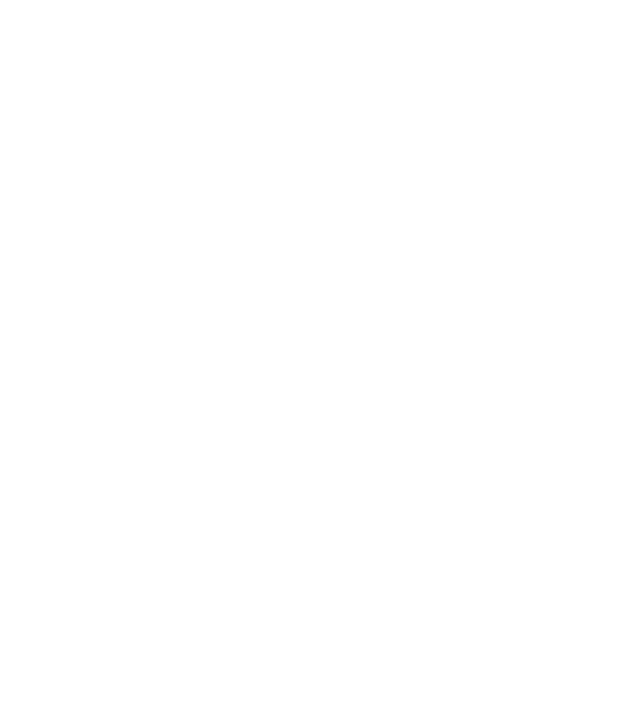
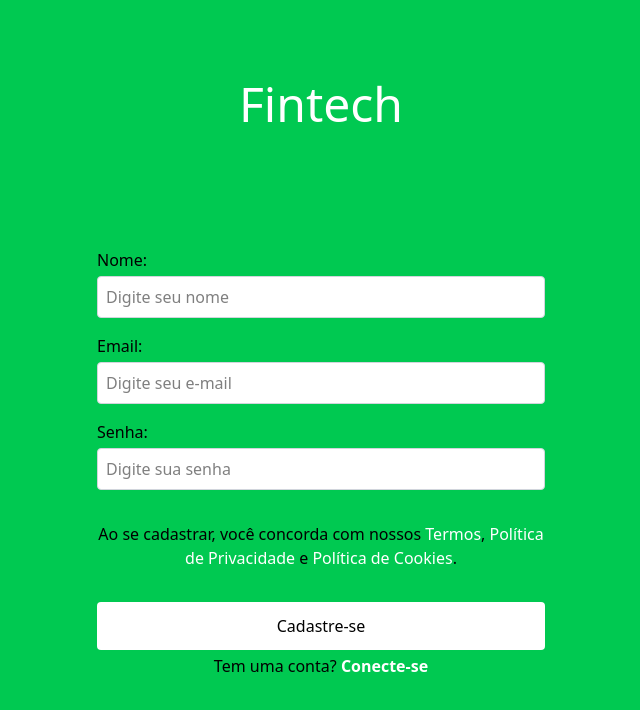
Before and after one commit to fabriciorostand/fintech-frontend, a React (Vite) app: page /signup in a window 1280 px wide. Before the commit this address had no page. Shown: the top 710 px of the page, without its empty margins (319-959 px from the left). Built offline with nearby package versions, Linux system fonts and the light colour scheme.

Commit message:
feat: add signup page and unify input components

```diff
--- a/src/app.tsx
+++ b/src/app.tsx
@@ -1,6 +1,7 @@
 import { QueryClient, QueryClientProvider } from '@tanstack/react-query';
 import { BrowserRouter, Route, Routes } from 'react-router-dom';
 import { Index } from './pages/index.tsx';
+import { Signup } from './pages/signup.tsx';
 
 const queryClient = new QueryClient();
 
@@ -10,6 +11,7 @@
       <BrowserRouter>
         <Routes>
           <Route element={<Index />} index />
+          <Route element={<Signup />} path="/signup" />
         </Routes>
       </BrowserRouter>
     </QueryClientProvider>
--- a/src/components/login-form.tsx
+++ b/src/components/login-form.tsx
@@ -1,22 +1,52 @@
 import { Form, FormLabel, FormSeparator, FormOthersLoginMethods } from '../components/ui/form'
-import { EmailInput } from './ui/email-input'
-import { PasswordInput } from './ui/password-input'
+import { Input } from './ui/input'
+import { TogglePasswordButton } from './ui/toggle-password-button'
 import { Button } from './ui/button'
+import { useState } from 'react'
 
 export function LoginForm() {
+    const [email, setEmail] = useState('')
+    const [password, setPassword] = useState('')
+    const [passwordVisible, setPasswordVisible] = useState(false)
+
+    const handleEmailChange = (value: string) => setEmail(value)
+    const handlePasswordChange = (e: React.ChangeEvent<HTMLInputElement>) => {
+        setPassword(e.target.value)
+        if (!e.target.value) setPasswordVisible(false)
+    }
+    const togglePasswordVisibility = () => setPasswordVisible(v => !v)
 
     return (
         <Form>
             <FormLabel className="mt-30">
                 Email:
             </FormLabel>
-            <EmailInput />
+            <Input
+                type="email"
+                placeholder="Digite seu e-mail"
+                value={email}
+                onChange={e => handleEmailChange(e.target.value)}
+                autoComplete="email"
+                required
+            />
 
             <FormLabel className="mt-4">
                 Senha:
             </FormLabel>
             <div className="relative w-full max-w-md mx-auto mt-1">
-                <PasswordInput />
+                <Input
+                    type={passwordVisible ? 'text' : 'password'}
+                    placeholder="Digite sua senha"
+                    value={password}
+                    onChange={handlePasswordChange}
+                    required
+                    className="pr-10"
+                />
+                <TogglePasswordButton
+                    isVisible={passwordVisible}
+                    onToggle={togglePasswordVisibility}
+                    show={!!password}
+                />
             </div>
 
             <div className="text-sm text-white font-semibold block w-full max-w-md mx-auto mt-1">
--- a/src/components/ui/button.tsx
+++ b/src/components/ui/button.tsx
@@ -1,14 +1,15 @@
-import { type ReactNode, type FC } from 'react'
 
-interface ButtonProps {
+import { type ButtonHTMLAttributes, type ReactNode, type FC } from 'react'
+
+interface ButtonProps extends ButtonHTMLAttributes<HTMLButtonElement> {
     children: ReactNode;
 }
 
-const Button: FC<ButtonProps> = ({ children }) => {
+const Button: FC<ButtonProps> = ({ children, ...props }) => {
     return (
         <button
-            type="button"
-            className="bg-white text-black p-3 rounded w-full max-w-md mx-auto block mt-8 hover:cursor-pointer hover:bg-gray-100"
+            className="bg-white text-black p-3 rounded w-full max-w-md mx-auto block mt-8 hover:cursor-pointer hover:bg-gray-100 disabled:opacity-60"
+            {...props}
         >
             {children}
         </button>
--- a/src/components/ui/email-input.tsx
+++ /dev/null
@@ -1,26 +0,0 @@
-import { type FC, type ChangeEvent } from 'react';
-
-interface EmailInputProps {
-    onChange?: (value: string) => void;
-    value?: string;
-}
-
-const EmailInput: FC<EmailInputProps> = ({ onChange, value }) => {
-    const handleChange = (e: ChangeEvent<HTMLInputElement>): void => {
-        onChange?.(e.target.value);
-    };
-
-    return (
-        <input
-            className="bg-white border border-gray-300 p-2 rounded w-full max-w-md mx-auto block mt-1"
-            type="email"
-            placeholder="Digite seu e-mail"
-            value={value}
-            onChange={handleChange}
-        />
-    )
-}
-
-export {
-    EmailInput
-}
--- /dev/null
+++ b/src/components/ui/input.tsx
@@ -0,0 +1,19 @@
+import type * as React from 'react';
+
+interface InputProps extends React.InputHTMLAttributes<HTMLInputElement> {
+    className?: string;
+}
+
+function Input({ className = '', type = 'text', ...props }: InputProps) {
+    return (
+        <input
+            className={`bg-white border border-gray-300 p-2 rounded w-full max-w-md mx-auto block mt-1 ${className}`}
+            type={type}
+            {...props}
+        />
+    );
+}
+
+export {
+    Input
+};
--- a/src/components/ui/password-input.tsx
+++ /dev/null
@@ -1,49 +0,0 @@
-import { type FC, type ChangeEvent, useState } from 'react';
-import { TogglePasswordButton } from './toggle-password-button';
-
-interface PasswordInputProps {
-    onChange?: (value: string) => void;
-    value?: string;
-}
-
-const PasswordInput: FC<PasswordInputProps> = ({ onChange, value: externalValue }) => {
-    const [passwordVisible, setPasswordVisible] = useState<boolean>(false);
-    const [internalValue, setInternalValue] = useState<string>('');
-
-    const value = externalValue !== undefined ? externalValue : internalValue;
-
-    const handleChange = (e: ChangeEvent<HTMLInputElement>): void => {
-        const newValue = e.target.value;
-        setInternalValue(newValue);
-        onChange?.(newValue);
-
-        if (!newValue) {
-            setPasswordVisible(false);
-        }
-    };
-
-    const togglePasswordVisibility = (): void => {
-        setPasswordVisible(prev => !prev);
-    };
-
-    return (
-        <div className="relative">
-            <input
-                className="bg-white border border-gray-300 p-2 rounded w-full block pr-10"
-                type={passwordVisible ? 'text' : 'password'}
-                placeholder="Digite sua senha"
-                value={value}
-                onChange={handleChange}
-            />
-            <TogglePasswordButton
-                isVisible={passwordVisible}
-                onToggle={togglePasswordVisibility}
-                show={!!value}
-            />
-        </div>
-    );
-}
-
-export {
-    PasswordInput
-}
--- /dev/null
+++ b/src/pages/signup.tsx
@@ -0,0 +1,124 @@
+import { Form, FormLabel } from "../components/ui/form"
+import { Input } from "../components/ui/input"
+import { TogglePasswordButton } from "../components/ui/toggle-password-button"
+import { Button } from "../components/ui/button"
+
+import { useState } from 'react'
+import { useCreateUser } from '../services/use-create-user'
+
+export function Signup() {
+
+    const [name, setName] = useState('')
+    const [email, setEmail] = useState('')
+    const [password, setPassword] = useState('')
+    const [passwordVisible, setPasswordVisible] = useState(false)
+    const [error, setError] = useState<string | null>(null)
+    const [success, setSuccess] = useState(false)
+
+    const createUser = useCreateUser()
+
+
+    const handleNameChange = (e: React.ChangeEvent<HTMLInputElement>) => setName(e.target.value)
+    const handleEmailChange = (value: string) => setEmail(value)
+    const handlePasswordChange = (e: React.ChangeEvent<HTMLInputElement>) => {
+        setPassword(e.target.value)
+        if (!e.target.value) setPasswordVisible(false)
+    }
+    const togglePasswordVisibility = () => setPasswordVisible(v => !v)
+
+    const handleSubmit = async (e: React.FormEvent<HTMLFormElement>) => {
+        e.preventDefault()
+        setError(null)
+        setSuccess(false)
+        createUser.mutate(
+            { name, email, password },
+            {
+                onSuccess: () => {
+                    setSuccess(true)
+                    setName('')
+                    setEmail('')
+                    setPassword('')
+                },
+                onError: (err: unknown) => {
+                    let msg = 'Erro ao cadastrar usuário.'
+                    if (err instanceof Error) msg = err.message
+                    setError(msg)
+                },
+            }
+        )
+    }
+
+    return (
+        <main className="min-h-screen bg-green-500">
+            <h1 className="text-5xl text-white text-center pt-20">Fintech</h1>
+            <Form onSubmit={handleSubmit}>
+                <FormLabel className="mt-30">
+                    Nome:
+                </FormLabel>
+                <Input
+                    type="text"
+                    placeholder="Digite seu nome"
+                    value={name}
+                    onChange={handleNameChange}
+                    autoComplete="name"
+                    required
+                />
+
+                <FormLabel className="mt-4">
+                    Email:
+                </FormLabel>
+                <Input
+                    type="email"
+                    placeholder="Digite seu e-mail"
+                    value={email}
+                    onChange={e => handleEmailChange(e.target.value)}
+                    autoComplete="email"
+                    required
+                />
+
+                <FormLabel className="mt-4">
+                    Senha:
+                </FormLabel>
+                <div className="relative w-full max-w-md mx-auto mt-1">
+                    <Input
+                        type={passwordVisible ? 'text' : 'password'}
+                        placeholder="Digite sua senha"
+                        value={password}
+                        onChange={handlePasswordChange}
+                        required
+                        className="pr-10"
+                    />
+                    <TogglePasswordButton
+                        isVisible={passwordVisible}
+                        onToggle={togglePasswordVisibility}
+                        show={!!password}
+                    />
+                </div>
+
+                <p className="text-black text-center block w-full max-w-md mx-auto mt-8">
+                    Ao se cadastrar, você concorda com nossos
+                    <a className="text-white" href="#"> Termos</a>,
+                    <a className="text-white" href="#"> Política de Privacidade</a> e
+                    <a className="text-white" href="#"> Política de Cookies</a>.
+                </p>
+
+
+                <Button type="submit" disabled={createUser.status === 'pending'}>
+                    {createUser.status === 'pending' ? 'Cadastrando...' : 'Cadastre-se'}
+                </Button>
+
+                {error && (
+                    <p className="text-red-600 text-center mt-2">{error}</p>
+                )}
+                {success && (
+                    <p className="text-green-700 text-center mt-2">Usuário cadastrado com sucesso!</p>
+                )}
+
+                <p className="text-black text-center block w-full max-w-md mx-auto mt-1">
+                    Tem uma conta?
+                    <a className="text-white font-semibold" href="index.html"> Conecte-se</a>
+                </p>
+            </Form>
+        </main>
+    )
+}
--- /dev/null
+++ b/src/services/types/create-user-request.ts
@@ -0,0 +1,5 @@
+export type CreateUserRequest = {
+  name: string;
+  email: string;
+  password: string;
+};
--- /dev/null
+++ b/src/services/types/create-user-response.ts
@@ -0,0 +1,6 @@
+export type CreateUserResponse = {
+  id: number;
+  name: string;
+  email: string;
+  password: string;
+};
--- /dev/null
+++ b/src/services/use-create-user.ts
@@ -0,0 +1,27 @@
+import { useMutation, useQueryClient } from "@tanstack/react-query";
+import type { CreateUserRequest } from "./types/create-user-request";
+import type { CreateUserResponse } from "./types/create-user-response";
+
+export function useCreateUser() {
+  const queryClient = useQueryClient();
+
+  return useMutation({
+    mutationFn: async (data: CreateUserRequest) => {
+      const response = await fetch(`${import.meta.env.VITE_API_URL}/api/users`, {
+        method: 'POST',
+        headers: {
+          'Content-Type': 'application/json',
+        },
+        body: JSON.stringify(data),
+      });
+
+      const result: CreateUserResponse = await response.json();
+
+      return result;
+    },
+
+    onSuccess: () => {
+      queryClient.invalidateQueries({ queryKey: ['get-users'] });
+    },
+  });
+}
```
Also changed, not shown: 1 other file (tests, documents, lock files or other folders).
